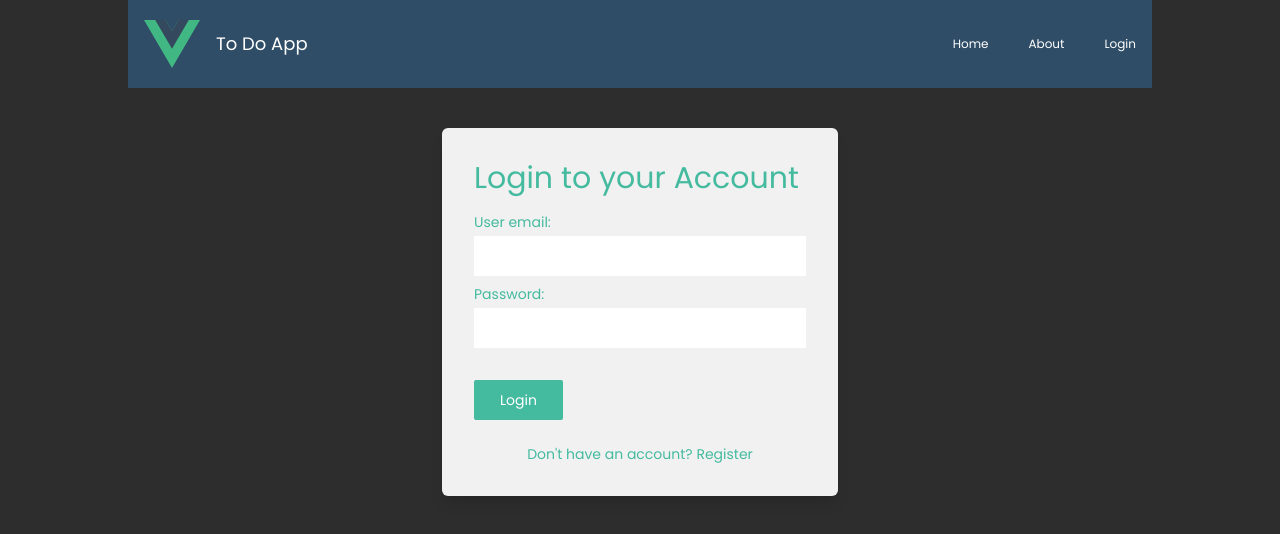
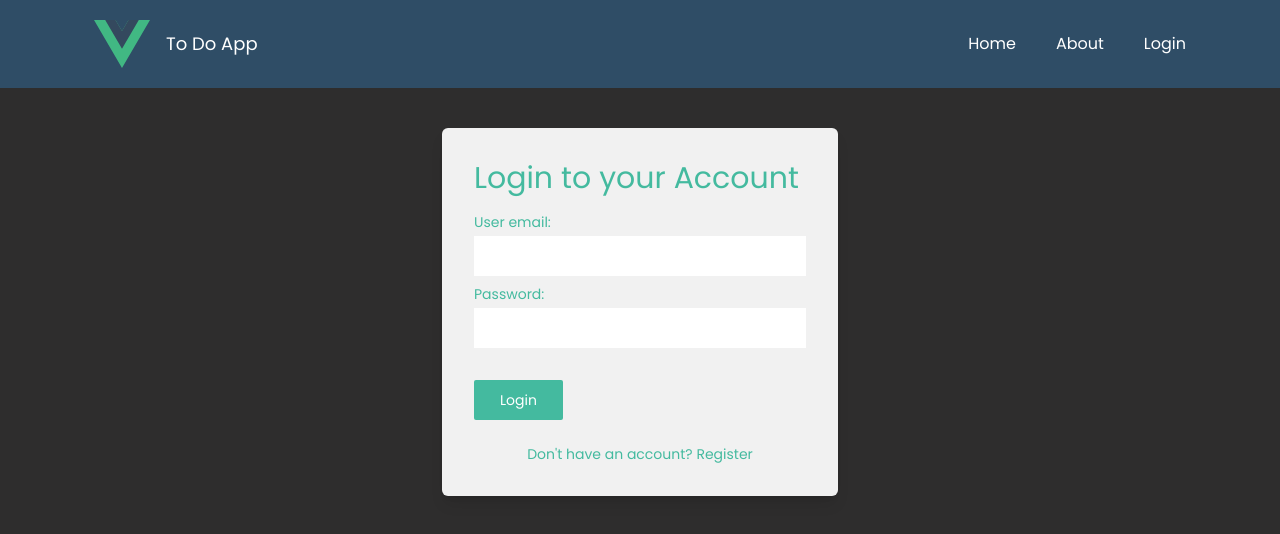
Before and after one commit to Odyseya/Project-Vue-App, a Vue app: page /signin in a window 1280 px wide. Shown: the top 534 px of the page. Built offline with nearby package versions, Linux system fonts and the light colour scheme; the HTML template or start-up script is replaced by a standard one.

Commit message:
styles organized

```diff
--- a/src/App.vue
+++ b/src/App.vue
@@ -1,8 +1,21 @@
+<script setup>
+import NavBar from './components/NavBar.vue'
+import { useUserStore } from '@/stores/userStore'
+import { onUnmounted } from 'vue'
+
+const userStore = useUserStore()
+
+// remove the callback FROM setupAuthListener
+// ensures that the auth listener is properly cleaned up.
+onUnmounted(() => {
+  userStore.unsubscribeAuthListener()
+})
+</script>
+
 <template>
   <header>
     <div class="min-h-full font-Poppins box-border">
       <nav>
-        <!-- styled tailwind -->
         <NavBar />
       </nav>
     </div>
@@ -11,65 +24,4 @@
   <RouterView />
 </template>
 
-<script setup>
-import { useUserStore } from '@/stores/userStore'
-import { onUnmounted } from 'vue'
-
-const userStore = useUserStore()
-
-//ensure that the auth listener is properly cleaned up.
-onUnmounted(() => {
-  userStore.unsubscribeAuthListener()
-})
-
-import NavBar from './components/NavBar.vue'
-</script>
-
-<style scoped>
-header {
-  line-height: 1.5;
-  max-height: 100vh;
-}
-
-nav {
-  width: 100%;
-  font-size: 12px;
-  text-align: center;
-}
-
-nav a {
-  display: inline-block;
-  padding: 0 1rem;
-  border-left: 1px solid var(--color-border);
-}
-
-nav a:first-of-type {
-  border: 0;
-}
-</style>
-<!--
-// suggested by iron portal
-// import { onMounted } from 'vue'
-// import { storeToRefs } from 'pinia'
-// import { useRouter } from 'vue-router'
-// import { useUserStore } from '@/stores/userStore'
-
-// const router = useRouter()
-// const userStore = useUserStore()
-// const { user } = storeToRefs(userStore)
-
-// onMounted(async () => {
-//   try {
-//     await userStore.fetchUser() // Fetch the user's authentication status
-//     if (!userStore.user.value) {
-//       // If the user is not authenticated, redirect them to the sign-in page
-//       router.push({ name: 'signin' })
-//     } else {
-//       // If the user is authenticated, continue to the dashboard or home page
-//       router.push({ name: 'home' })
-//     }
-//   } catch (e) {
-//     console.error(e)
-//     // Optionally, handle the error, e.g., by showing an error message
-//   }
-// }) -->
+<style scoped></style>
--- a/src/assets/base.css
+++ b/src/assets/base.css
@@ -3,14 +3,11 @@
 :root {
   --vt-c-white: #ffffff;
   --vt-c-black: #181818;
-
   --vt-c-light-green: #44ba9f;
   --vt-c-light-grey: #e4e2e2;
-
-  --vt-c-blue-light: #7f8c8d; /* Light blue for hover effects */
-
+  --vt-c-blue-light: #7f8c8d;
   --vt-c-blue: #3490dc;
-  --vt-c-blue-dark: #265788; /* Dark blue for dark mode */
+  --vt-c-blue-dark: #265788;
   --vt-c-grey: #2e2d2d;
 }
 
@@ -45,19 +42,6 @@ body {
     background-color 0.5s;
   line-height: 1.45;
   font-family: Poppins;
-  /* Inter,
-    -apple-system,
-    BlinkMacSystemFont,
-    'Segoe UI',
-    Roboto,
-    Oxygen,
-    Ubuntu,
-    Cantarell,
-    'Fira Sans',
-    'Droid Sans',
-    'Helvetica Neue',
-    sans-serif; */
-  /* font-size: 16px; */
   font-size: clamp (1.75rem, 3vh, 2.25rem);
   font-size: 16px;
   text-rendering: optimizeLegibility;
@@ -65,7 +49,7 @@ body {
   -moz-osx-font-smoothing: grayscale;
 }
 
-/* Inherit fonts for inputs and buttons */
+/* Inherit fonts details for inputs and buttons */
 input,
 button,
 textarea,
--- a/src/assets/main.css
+++ b/src/assets/main.css
@@ -5,17 +5,11 @@
 @tailwind utilities;
 
 #app {
-  max-width: 1024px;
+  /* max-width: 1400px; */
   margin: 0 auto;
-  /* font-weight: normal; */
-  /* background-color: var(--vt-c-blue-dark); */
-  /* color: #ffffff; */
   display: flex;
   flex-direction: column;
   justify-content: flex-start;
-  /* align-items: center; */
-  /* zweza okno */
-  /* padding: 0 2rem; nav nie idzie full*/
 }
 
 @media (hover: hover) {
```
